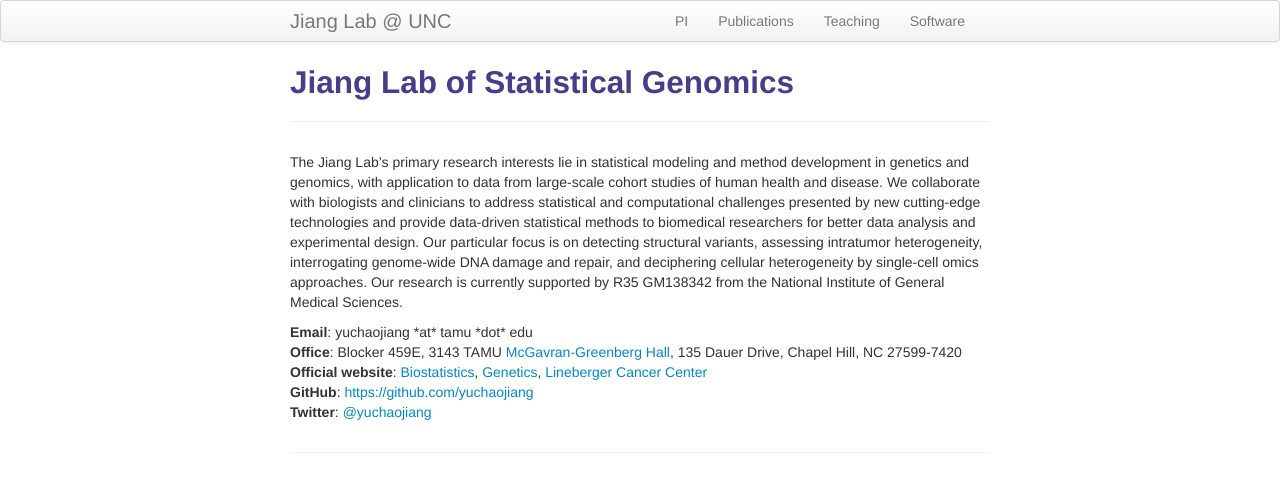
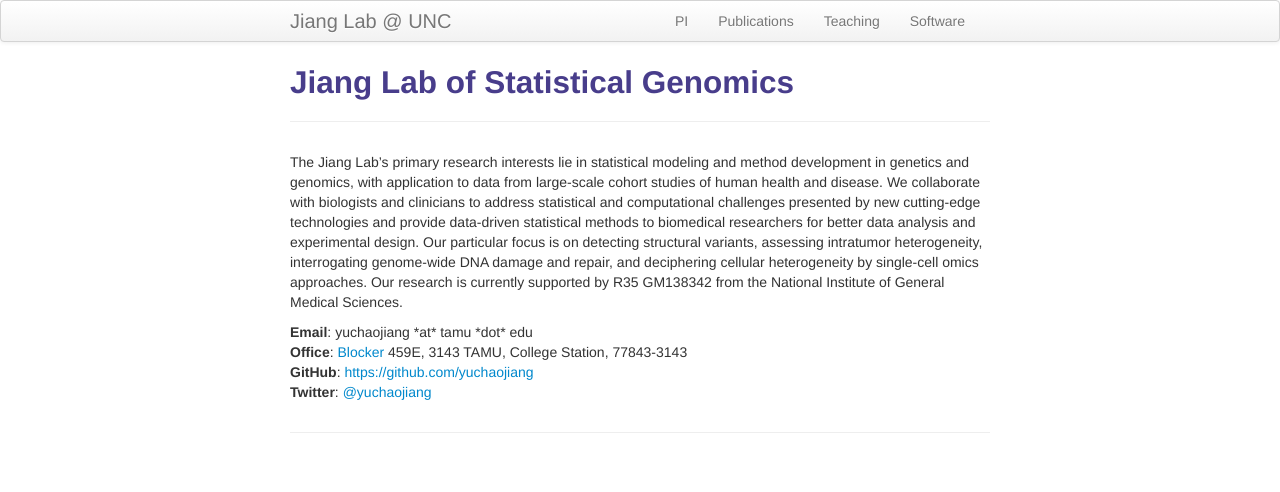
Before and after one commit to yuchaojiang/yuchaojiang.github.io, a Jekyll site: the page built from index.md, in a window 1280 px wide. Shown: the top 492 px of the page. Built offline with Jekyll 4.4.1, drawn with Linux system fonts in a browser that asks for light colours.

Commit message:
Update index.md

```diff
--- a/index.md
+++ b/index.md
@@ -8,11 +8,7 @@ The Jiang Lab’s primary research interests lie in statistical modeling and met
 <div class="container">
     <div class="row-fluid">
             <b>Email</b>: yuchaojiang *at* tamu *dot* edu<br/>
-            <b>Office</b>:   Blocker 459E, 3143 TAMU <a href="https://www.google.com/maps/place/Department+of+Biostatistics/@35.9061903,-79.0566287,17z/data=!4m13!1m7!3m6!1s0x89acc2e599b51fbd:0x5ccfa4e0f5264ef1!2sMcGavran-Greenberg+Hall,+Chapel+Hill,+NC+27516!3b1!8m2!3d35.9058418!4d-79.0545303!3m4!1s0x0:0x6abad7990ead6ae1!8m2!3d35.9061318!4d-79.0543583">McGavran-Greenberg Hall</a>, 135 Dauer Drive, Chapel Hill, NC 27599-7420<br/>
-            <b>Official website</b>:
-            <a href="http://sph.unc.edu/adv_profile/yuchao-jiang-phd/">Biostatistics</a>,
-            <a href="https://www.med.unc.edu/genetics/directory/yuchao-jiang-phd/">Genetics</a>,
-            <a href="http://unclineberger.org/people/profiles/yuchao-jiang">Lineberger Cancer Center</a><br/>
+            <b>Office</b>:   <a href="https://goo.gl/maps/mgij72AP1XM583dJ9">Blocker</a> 459E, 3143 TAMU, College Station, 77843-3143<br/>
             <b>GitHub</b>: <a href="https://github.com/yuchaojiang">https://github.com/yuchaojiang</a><br/>
             <b>Twitter</b>: <a href="https://twitter.com/yuchaojiang">@yuchaojiang</a><br/>
     </div>
```
